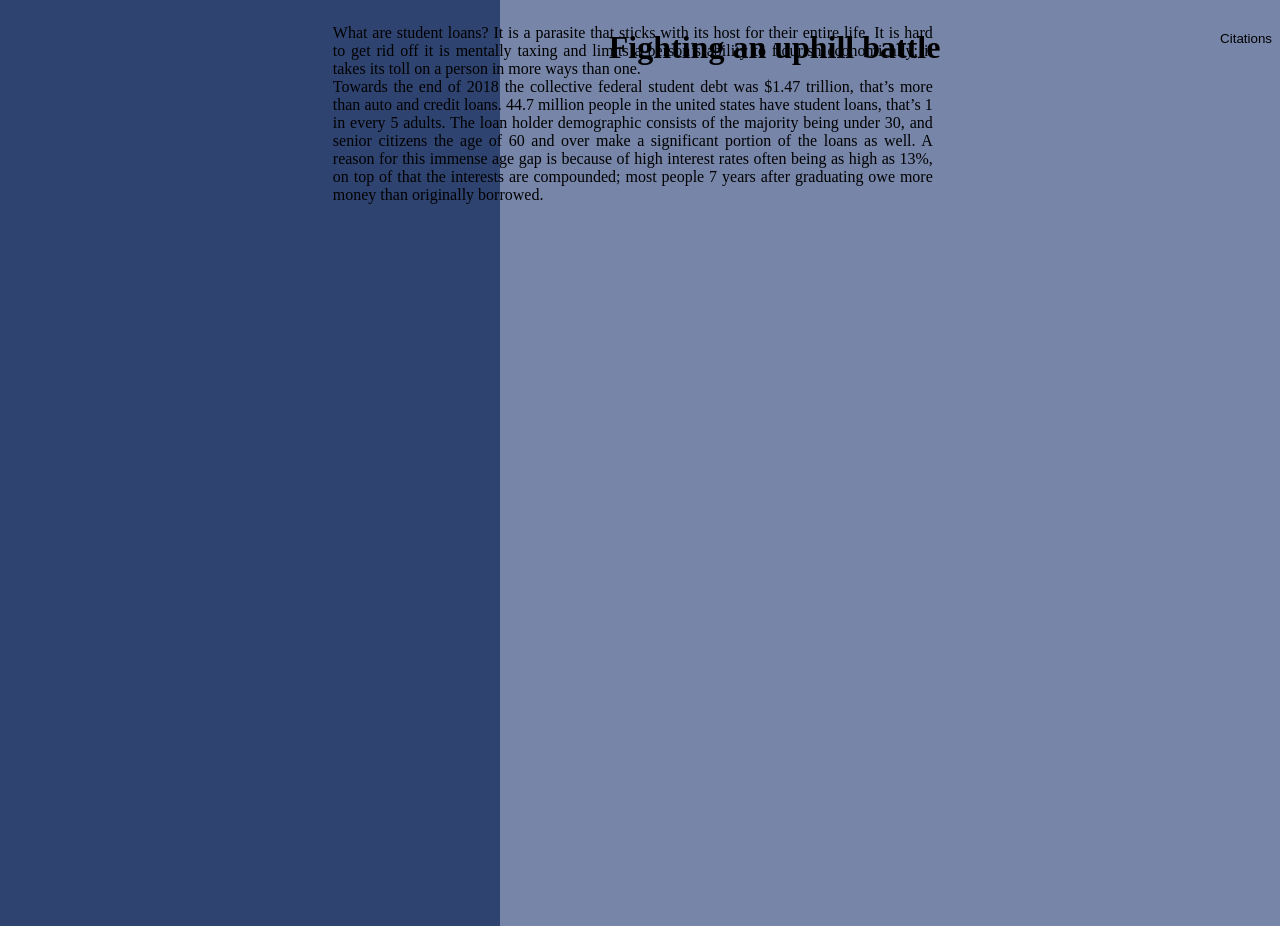
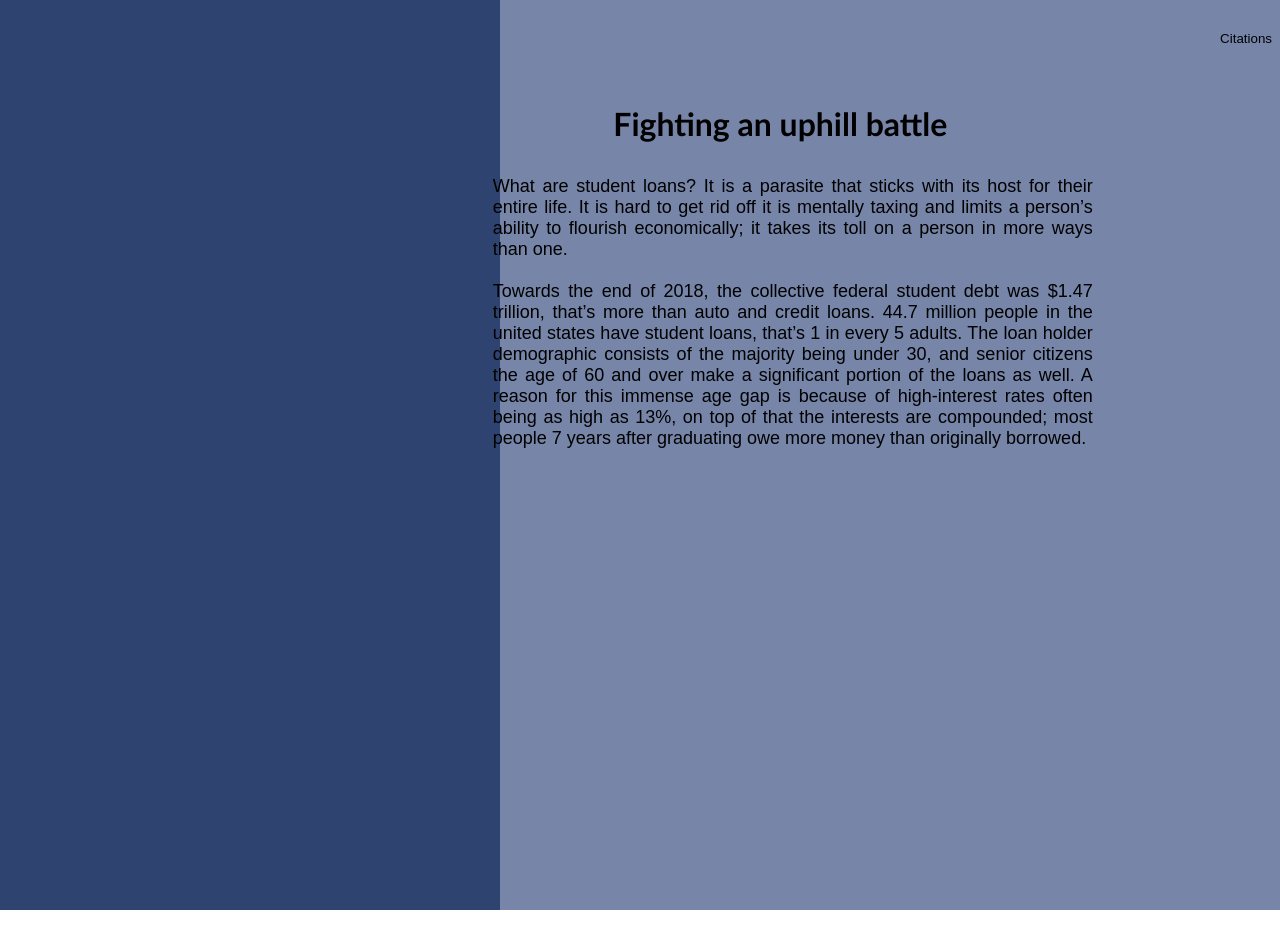
Before and after one commit to IftekarE/StudentLoans, a plain HTML site: page Index.html in a window 1280 px wide. Shown: the top 926 px of the page. Drawn offline with Linux system fonts and the light colour scheme.

Commit message:
added css elements and structure

```diff
--- a/Index.html
+++ b/Index.html
@@ -10,8 +10,16 @@
         <div class="body">
             <h1>Fighting an uphill battle</h1>
         <div class="article">
-            <P>What are student loans? It is a parasite that sticks with its host for their entire life. It is hard to get rid off it is mentally taxing and limits a person’s ability to flourish economically; it takes its toll on a person in more ways than one. </br>
-                Towards the end of 2018 the collective federal student debt was $1.47 trillion, that’s more than auto and credit loans. 44.7 million people in the united states have student loans, that’s 1 in every 5 adults. The loan holder demographic consists of the majority being under 30, and senior citizens the age of 60 and over make a significant portion of the loans as well. A reason for this immense age gap is because of high interest rates often being as high as 13%, on top of that the interests are compounded; most people 7 years after graduating owe more money than originally borrowed.
+            <P>What are student loans? It is a parasite that sticks with its host for their entire life.
+            It is hard to get rid off it is mentally taxing and limits a person’s ability to flourish economically;
+            it takes its toll on a person in more ways than one. </br>
+            </br>
+            Towards the end of 2018, the collective federal student debt was $1.47 trillion, that’s more than auto and credit loans.
+            44.7 million people in the united states have student loans, that’s 1 in every 5 adults.
+            The loan holder demographic consists of the majority being under 30, and senior citizens the age of 60 and over make a significant portion of the loans as well.
+            A reason for this immense age gap is because of high-interest rates often being as high as 13%, on top of that the interests are compounded;
+            most people 7 years after graduating owe more money than originally borrowed.</br>
+            </br>
 
             </P>
         </div>
--- a/style1.css
+++ b/style1.css
@@ -22,7 +22,9 @@ body{
 
 h1{
     position: absolute;
-    left: 30%;
+    margin-left: 280.5px;
+    padding-top: 75px;
+    font-family: 'Trebuchet MS', 'Lucida Sans Unicode', 'Lucida Grande', 'Lucida Sans', Arial, sans-serif;
 }
 .cite{
     width: 100px;
@@ -41,9 +43,13 @@ h1{
     margin-left: 20px;
 }
 .article{
-    height: 902px;
+    height: 700px;
     width: 600px;
+    margin-left: 160px;
+    padding-top: 150px;
 }
 p{
     text-align: justify;
+    font-size: 18px;
+    font-family: sans-serif;
 }
```
